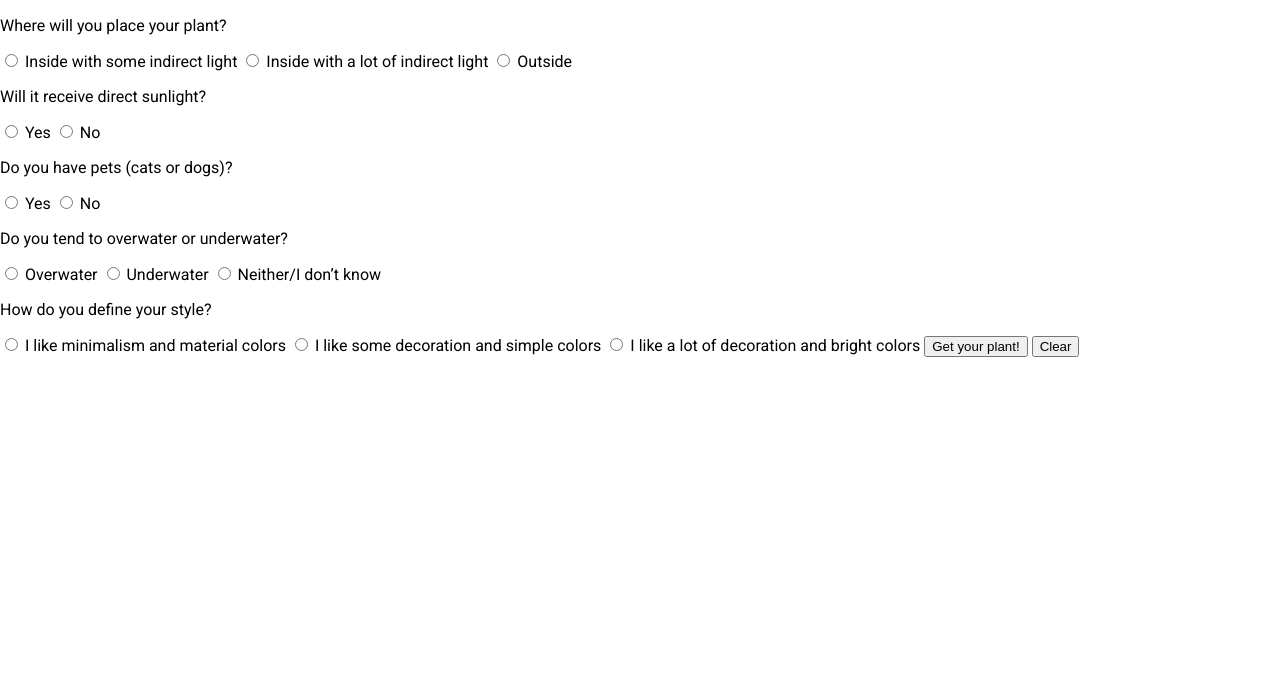
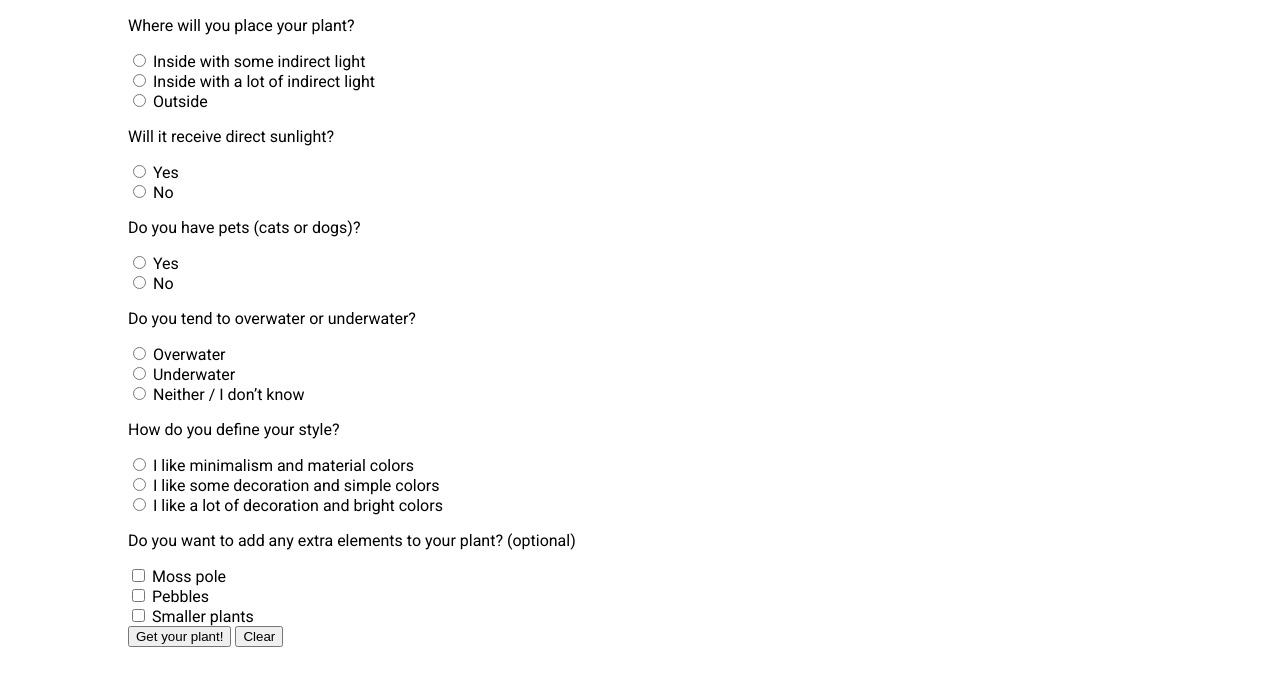
Before and after one commit to Wiktor124/plants, a website: page index.html in a window 1280 px wide. Drawn offline with nearby package versions, Linux system fonts and the light colour scheme; files that its build step writes are made by us from their sources.

Commit message:
update form

```diff
--- a/index.html
+++ b/index.html
@@ -1,91 +1,118 @@
 <!doctype html>
 <html lang="en">
-	<head>
-		<meta charset="UTF-8" />
-		<meta http-equiv="X-UA-Compatible" content="IE=edge" />
-		<meta
-			name="viewport"
-			content="width=device-width, initial-scale=1.0"
-			,
-			user-scalable="no"
-		/>
-		<title>Hello</title>
-		<link rel="stylesheet" href="./styles/css/styles.css" />
-		<link rel="website icon" type="png" href="" />
-	</head>
 
-	<body>
-		<!doctype html>
-		<html>
-			<body>
-				<form action="">
-					<p>Where will you place your plant?</p>
-					<input type="radio" id="html" name="fav_language" value="HTML" />
-					<label for="html">Inside with some indirect light</label>
+<head>
+	<meta charset="UTF-8" />
+	<meta http-equiv="X-UA-Compatible" content="IE=edge" />
+	<meta name="viewport" content="width=device-width, initial-scale=1.0" , user-scalable="no" />
+	<title>Plant Recommendation Form</title>
+	<link rel="stylesheet" href="/styles/sass/styles.css" />
+	<link rel="website icon" type="png" href="" />
+</head>
 
-					<input type="radio" id="css" name="fav_language" value="CSS" />
-					<label for="css">Inside with a lot of indirect light</label>
+<body>
+	<h1 class="sr-only">Plant Recommendation Form</h1>
+	<form class="container" id="plantForm">
 
-					<input
-						type="radio"
-						id="javascript"
-						name="fav_language"
-						value="JavaScript"
-					/>
-					<label for="javascript">Outside</label>
+		<div>
+			<p>Where will you place your plant?</p>
+			<div class="container__input">
+				<input type="radio" id="inside_indirect" name="placement" value="inside_indirect" required>
+				<label for="inside_indirect">Inside with some indirect light</label>
+			</div>
+			<div class="container__input">
+				<input type="radio" id="inside_lot_indirect" name="placement" value="inside_lot_indirect" required>
+				<label for="inside_lot_indirect">Inside with a lot of indirect light</label>
+			</div>
+			<div class="container__input">
+				<input type="radio" id="outside" name="placement" value="outside" required>
+				<label for="outside">Outside</label>
+			</div>
+		</div>
 
-					<p>Will it receive direct sunlight?</p>
-					<input type="radio" id="age1" name="age" value="30" />
-					<label for="age1">Yes</label>
+		<div>
+			<p>Will it receive direct sunlight?</p>
+			<div class="container__input">
+				<input type="radio" id="sunlight_yes" name="sunlight" value="yes" required>
+				<label for="sunlight_yes">Yes</label>
+			</div>
+			<div class="container__input">
+				<input type="radio" id="sunlight_no" name="sunlight" value="no" required>
+				<label for="sunlight_no">No</label>
+			</div>
+		</div>
 
-					<input type="radio" id="age2" name="age" value="60" />
-					<label for="age2">No</label>
+		<div>
+			<p>Do you have pets (cats or dogs)?</p>
+			<div class="container__input">
+				<input type="radio" id="pets_yes" name="pets" value="yes" required>
+				<label for="pets_yes">Yes</label>
+			</div>
+			<div class="container__input">
+				<input type="radio" id="pets_no" name="pets" value="no" required>
+				<label for="pets_no">No</label>
+			</div>
+		</div>
 
-					<p>Do you have pets (cats or dogs)?</p>
-					<input type="radio" id="age1" name="age" value="30" />
-					<label for="age1">Yes</label>
+		<div>
+			<p>Do you tend to overwater or underwater?</p>
+			<div class="container__input">
+				<input type="radio" id="watering_overwater" name="watering" value="overwater" required>
+				<label for="watering_overwater">Overwater</label>
+			</div>
+			<div class="container__input">
+				<input type="radio" id="watering_underwater" name="watering" value="underwater" required>
+				<label for="watering_underwater">Underwater</label>
+			</div>
+			<div class="container__input">
+				<input type="radio" id="watering_neither" name="watering" value="neither" required>
+				<label for="watering_neither">Neither / I don’t know</label>
+			</div>
+		</div>
 
-					<input type="radio" id="age2" name="age" value="60" />
-					<label for="age2">No</label>
+		<div>
+			<p>How do you define your style?</p>
+			<div class="container__input">
+				<input type="radio" id="style_minimalism" name="style" value="minimalism" required>
+				<label for="style_minimalism">I like minimalism and material colors</label>
+			</div>
+			<div class="container__input">
+				<input type="radio" id="style_simple_colors" name="style" value="simple_colors" required>
+				<label for="style_simple_colors">I like some decoration and simple colors</label>
+			</div>
+			<div class="container__input">
+				<input type="radio" id="style_bright_colors" name="style" value="bright_colors" required>
+				<label for="style_bright_colors">I like a lot of decoration and bright colors</label>
+			</div>
+		</div>
 
-					<p>Do you tend to overwater or underwater?</p>
-					<input type="radio" id="html" name="fav_language" value="HTML" />
-					<label for="html">Overwater</label>
+		<div>
+			<p>Do you want to add any extra elements to your plant? (optional)</p>
+			<div class="container__input">
+				<input type="checkbox" id="extra_moss_pole" name="extra_elements" value="moss_pole">
+				<label for="extra_moss_pole">Moss pole</label>
+			</div>
+			<div class="container__input">
+				<input type="checkbox" id="extra_pebbles" name="extra_elements" value="pebbles">
+				<label for="extra_pebbles">Pebbles</label>
+			</div>
+			<div class="container__input">
+				<input type="checkbox" id="extra_smaller_plants" name="extra_elements" value="smaller_plants">
+				<label for="extra_smaller_plants">Smaller plants</label>
+			</div>
+		</div>
 
-					<input type="radio" id="css" name="fav_language" value="CSS" />
-					<label for="css">Underwater</label>
+		<input type="submit" value="Get your plant!">
+		<input type="reset" value="Clear">
+	</form>
 
-					<input
-						type="radio"
-						id="javascript"
-						name="fav_language"
-						value="JavaScript"
-					/>
-					<label for="javascript">Neither/I don’t know</label>
+	<div id="recommendation" style="display: none;">
+		<h2>Your Plant Recommendation:</h2>
+		<p id="plantResult"></p>
+	</div>
+</body>
 
-					<p>How do you define your style?</p>
-					<input type="radio" id="html" name="fav_language" value="HTML" />
-					<label for="html">I like minimalism and material colors</label>
+</html>
+<script src="./js/js/main.js" type="module"></script>
 
-					<input type="radio" id="css" name="fav_language" value="CSS" />
-					<label for="css">I like some decoration and simple colors</label>
-
-					<input
-						type="radio"
-						id="javascript"
-						name="fav_language"
-						value="JavaScript"
-					/>
-
-					<label for="javascript"
-						>I like a lot of decoration and bright colors</label
-					>
-
-					<input type="button" value="Get your plant!" />
-					<input type="button" value="Clear" />
-				</form>
-			</body>
-		</html>
-	</body>
-	<script src="./js/js/main.js" type="module"></script>
 </html>
```
Also changed, not shown: styles/sass/styles.css (added), styles/sass/styles.scss (line endings or trailing spaces), 2 other files.
